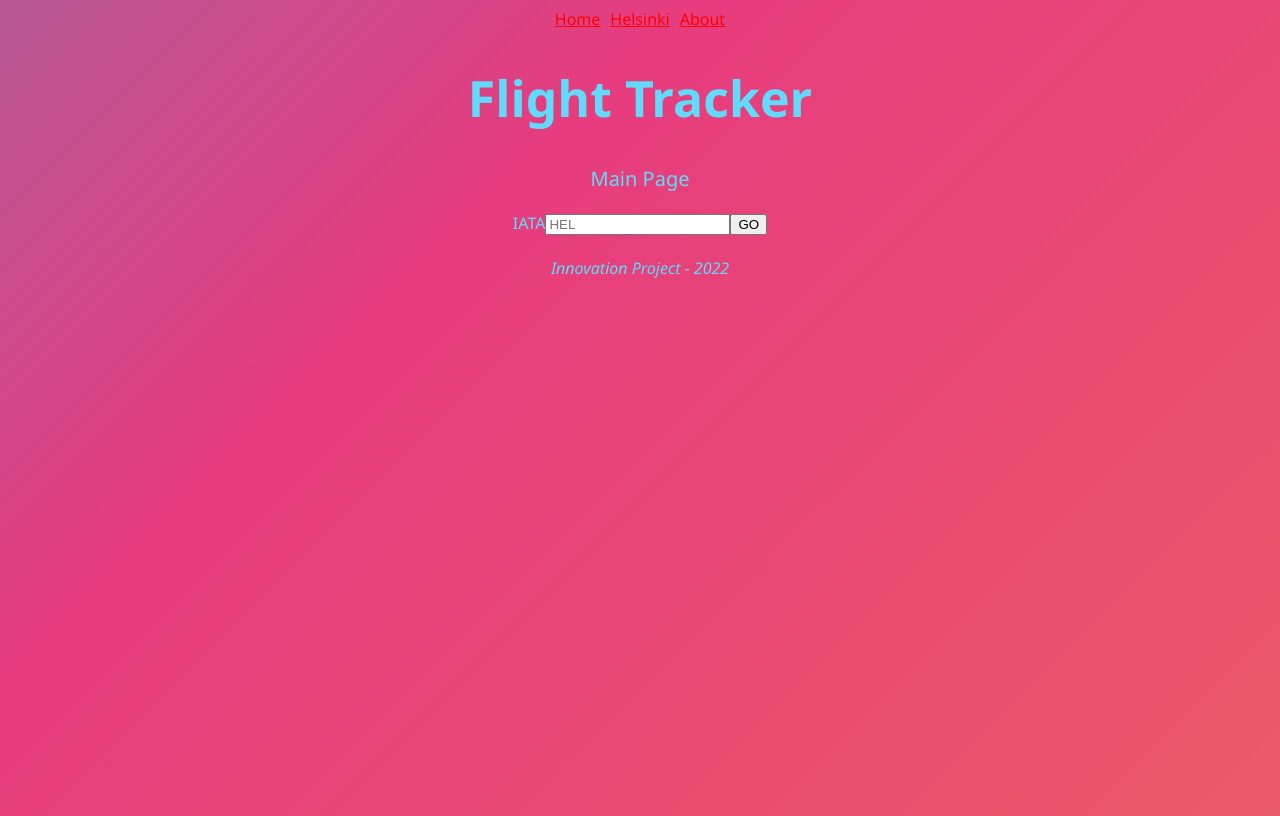
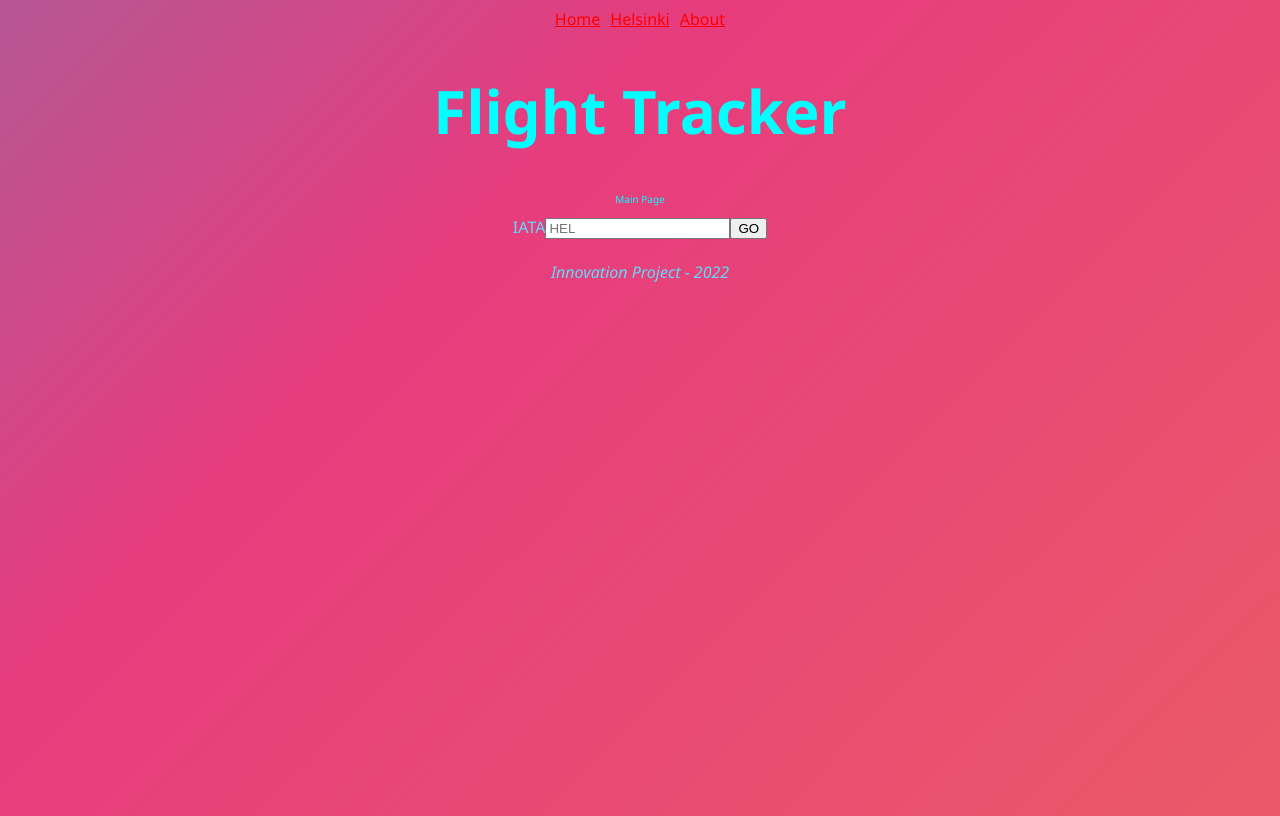
Before and after one commit to MarwanAl-Obaidi/Flight-Tracker, a React (Create React App) app: page / in a window 1280 px wide. Built offline with nearby package versions, Linux system fonts and the light colour scheme.

Commit message:
Added CSS and comments

```diff
--- a/src/App.css
+++ b/src/App.css
@@ -27,6 +27,7 @@ a:visited {
 }
 
 .Table {
+
   color: darkblue;
   text-align: center;
   margin: 50px auto;
@@ -36,25 +37,28 @@ a:visited {
   width: 275px;
 }
 
-h1 {
-  font-size: 50px;
+h1 { /* This is for the page HEADER (Arrivals for {iata})*/
+  font-size: 60px;
+  color: cyan;
 }
 
-p {
-  font-size: 20px;
+p { /* This is for Powered by AirLabs API.*/
+  font-size: 10px;
+  color: cyan;
 }
 
-th {
-  /* border: 2px brown solid; */
+th {  /* This is for the header inside the tables  */
+  color: cyan;
   border-radius: 4px;
   font-size: 30px;
 }
 
-td {
-  font-size: 20px;
+td {  /*  This is for the rest of the text inside tables */
+  font-size: 30px;
+  color: darkblue;
 }
 
-body {
+body {  /* This is the whole page background */
   background: linear-gradient(-45deg, #ee7752, #e73c7e, #23a6d5, #23d5ab);
 	background-size: 400% 400%;
 	animation: gradient 15s ease infinite;
```
